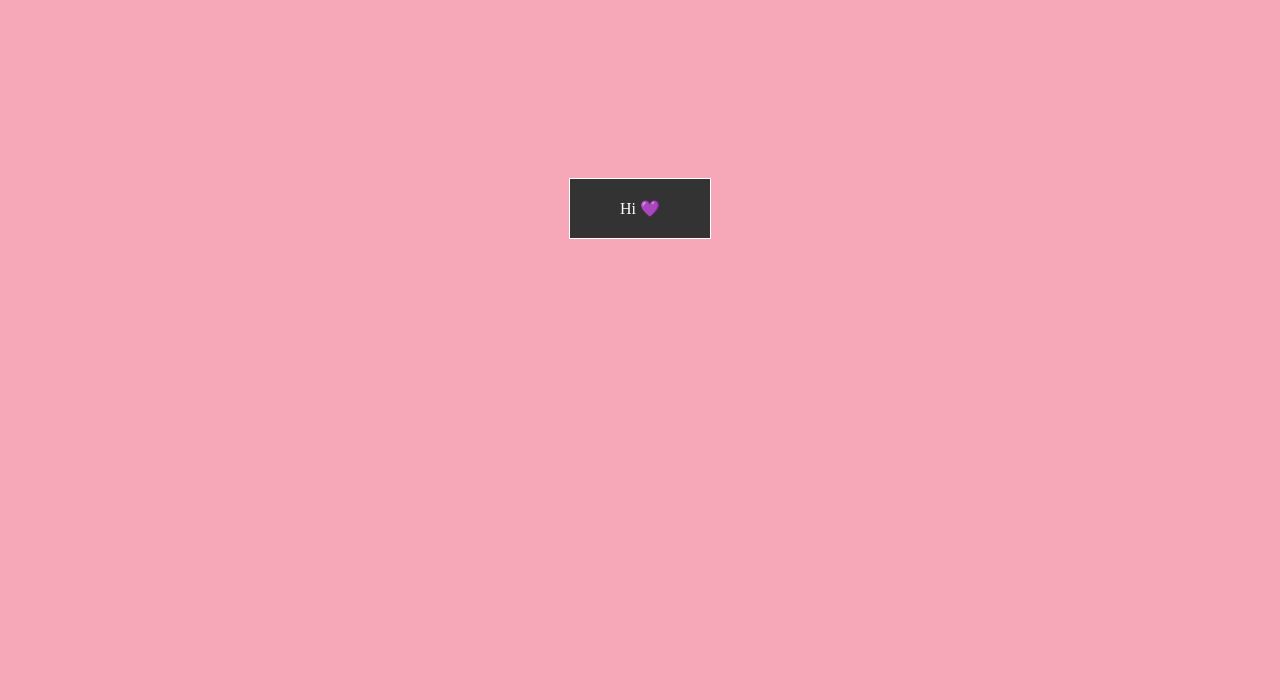
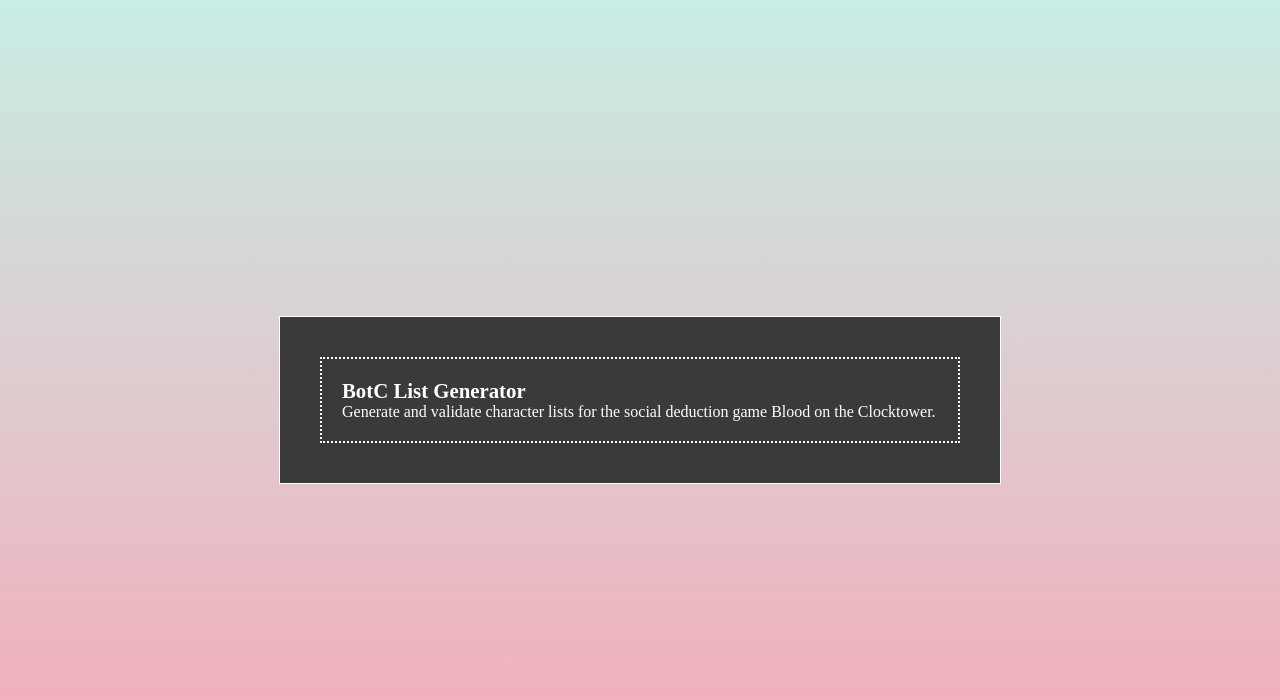
Before and after one commit to ruby0b/ruby0b.github.io, a plain HTML site: page index.html in a window 1280 px wide. Drawn offline with Linux system fonts and the light colour scheme.

Commit message:
link to /botc-list-generator

```diff
--- a/index.html
+++ b/index.html
@@ -3,6 +3,16 @@
   <title>ruby0b</title>
   <meta charset="utf-8" />
 </head>
+
 <body>
-  <div class="container">Hi 💜</div>
+  <div class="container">
+    <a href="/botc-list-generator">
+      <div class="card">
+        <h1>BotC List Generator</h1>
+        <p>
+          Generate and validate character lists for the social deduction game Blood on the Clocktower.
+        </p>
+      </div>
+    </a>
+  </div>
 </body>
--- a/style.css
+++ b/style.css
@@ -1,24 +1,47 @@
-/* dark theme */
+body,
+html {
+  margin: 0;
+  padding: 0;
+}
+
 body {
-  background-color: #f7a8b8;
+  background: linear-gradient(to bottom, #C7EDE4, #f7a8b8);
+  background-attachment: fixed;
   color: #fff;
-}
-/* center */
-body {
+
   display: flex;
   justify-content: center;
   align-items: center;
-  height: 50vh;
+  height: 100vh;
 }
-/* box */
+
 .container {
-  display: flex;
-  justify-content: center;
-  align-items: center;
+  display: grid;
+  grid-template-columns: 1fr;
+  grid-gap: 20px;
+
+  width: 50%;
+
   border: 1px solid #fff;
-  padding-left: 50px;
-  padding-right: 50px;
-  padding-top: 20px;
-  padding-bottom: 20px;
-  background-color: #333;
+  padding: 40px;
+  background-color: #3A3A3A;
 }
+
+.card {
+  border: 2px dotted #fff;
+  padding: 20px;
+}
+
+h1 {
+  font-size: 1.3em;
+  margin: 0;
+}
+
+a {
+  color: #fff;
+  text-decoration: none;
+}
+
+p {
+  margin: 0;
+}
```
